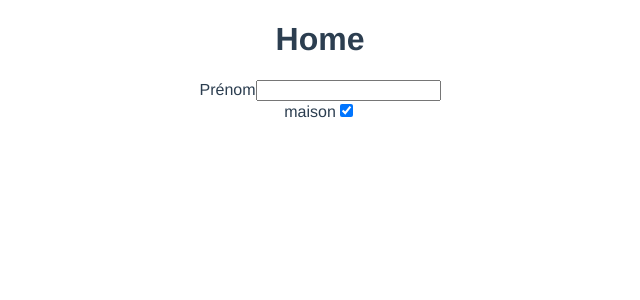
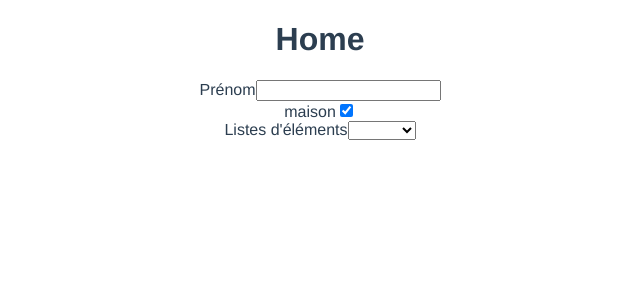
Before and after one commit to StockOs/Stock-Os, a Vue app: page / in a window 1280 px wide. Shown: the top 300 px of the page, without its empty margins (320-960 px from the left). Built offline with nearby package versions, Linux system fonts and the light colour scheme.

Commit message:
ADD BaseSelect component

```diff
--- /dev/null
+++ b/src/components/BaseSelect.vue
@@ -0,0 +1,41 @@
+<template>
+  <div>
+    <label>{{ label }}</label>
+    <select
+      :value="value"
+      @change="$emit('input', $event.target.value)"
+      v-bind="$attrs"
+    >
+      <option
+        v-for="(item,i) in items"
+        :key="i"
+        :selected="item === value"
+      >
+        {{ item.category }}
+      </option>
+    </select>
+  </div>
+</template>
+
+<script>
+export default {
+  props:{
+    label:{
+      type: String,
+      require: true,
+    },
+    value:{
+      type: String,
+      require: false,
+    },
+    items: {
+      type: Array,
+      require: true,
+    },
+  },
+}
+</script>
+
+<style>
+
+</style>
--- a/src/views/Home.vue
+++ b/src/views/Home.vue
@@ -3,23 +3,39 @@
     <h1>Home</h1>
     <BaseInput label="Prénom" v-model="firstname"/>
     {{ firstname }}
-    <BaseCheckbox label="maison" v-model="isHome"/>
+    <BaseCheckbox
+      label="maison"
+      v-model="isHome"
+    />
+    <BaseSelect
+      label="Listes d'éléments"
+      :items="categories"
+      v-model="categories.category"
+    />
   </div>
 </template>
 
 <script>
   import BaseInput from '@/components/BaseInput.vue'
   import BaseCheckbox from '@/components/BaseCheckbox.vue'
+  import BaseSelect from '@/components/BaseSelect.vue'
 
   export default {
     name: 'Home',
     components: {
       BaseInput,
-      BaseCheckbox
+      BaseCheckbox,
+      BaseSelect,
     },
     data:() => ({
       firstname: '',
       isHome: true,
+      categories: [
+        {id: 1, category: 'fruit'},
+        {id: 2, category: 'viande'},
+        {id: 3, category: 'poisson'},
+        {id: 4, category: 'légume'},
+        ],
     }),
   }
 </script>
```
